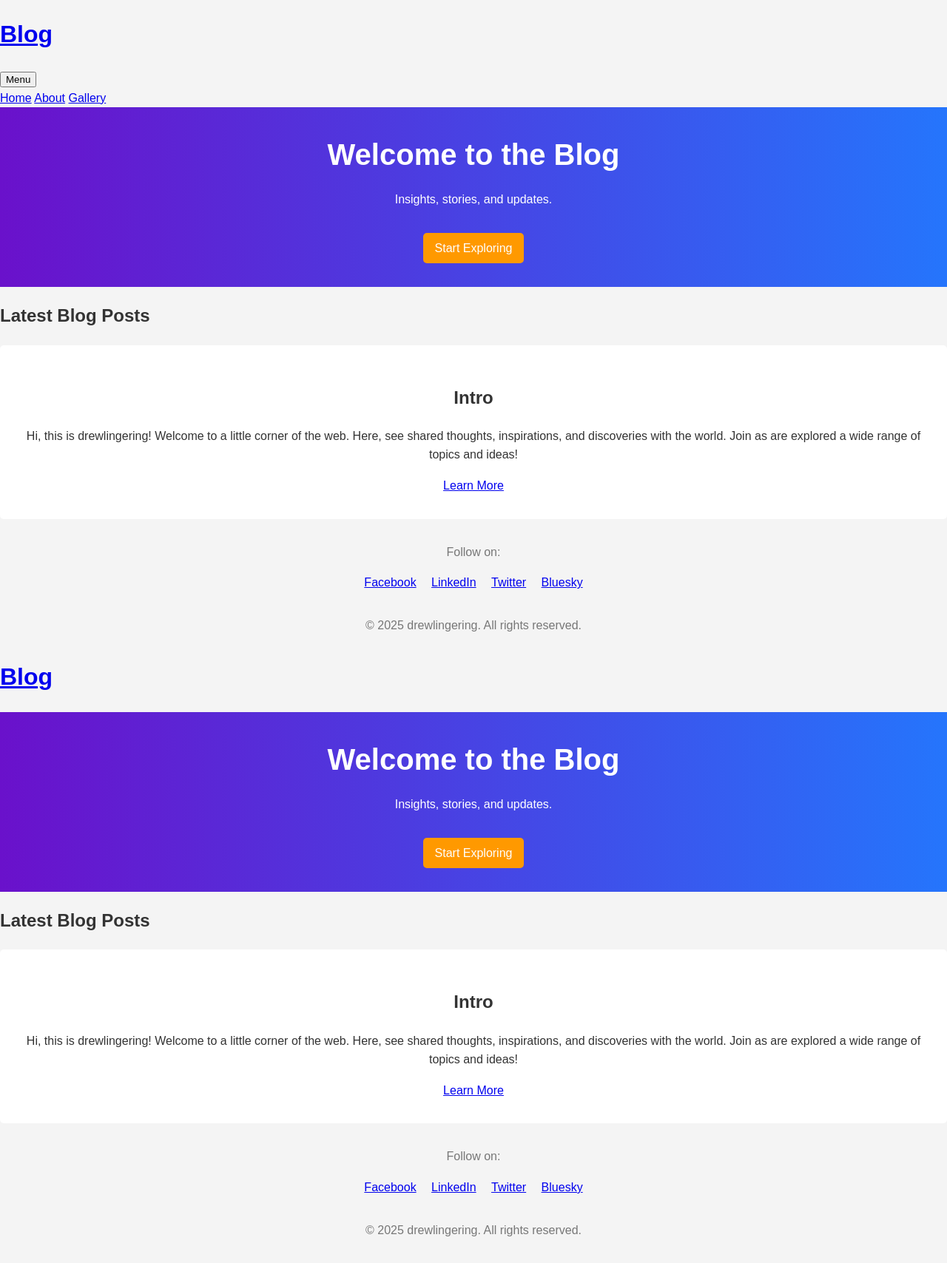
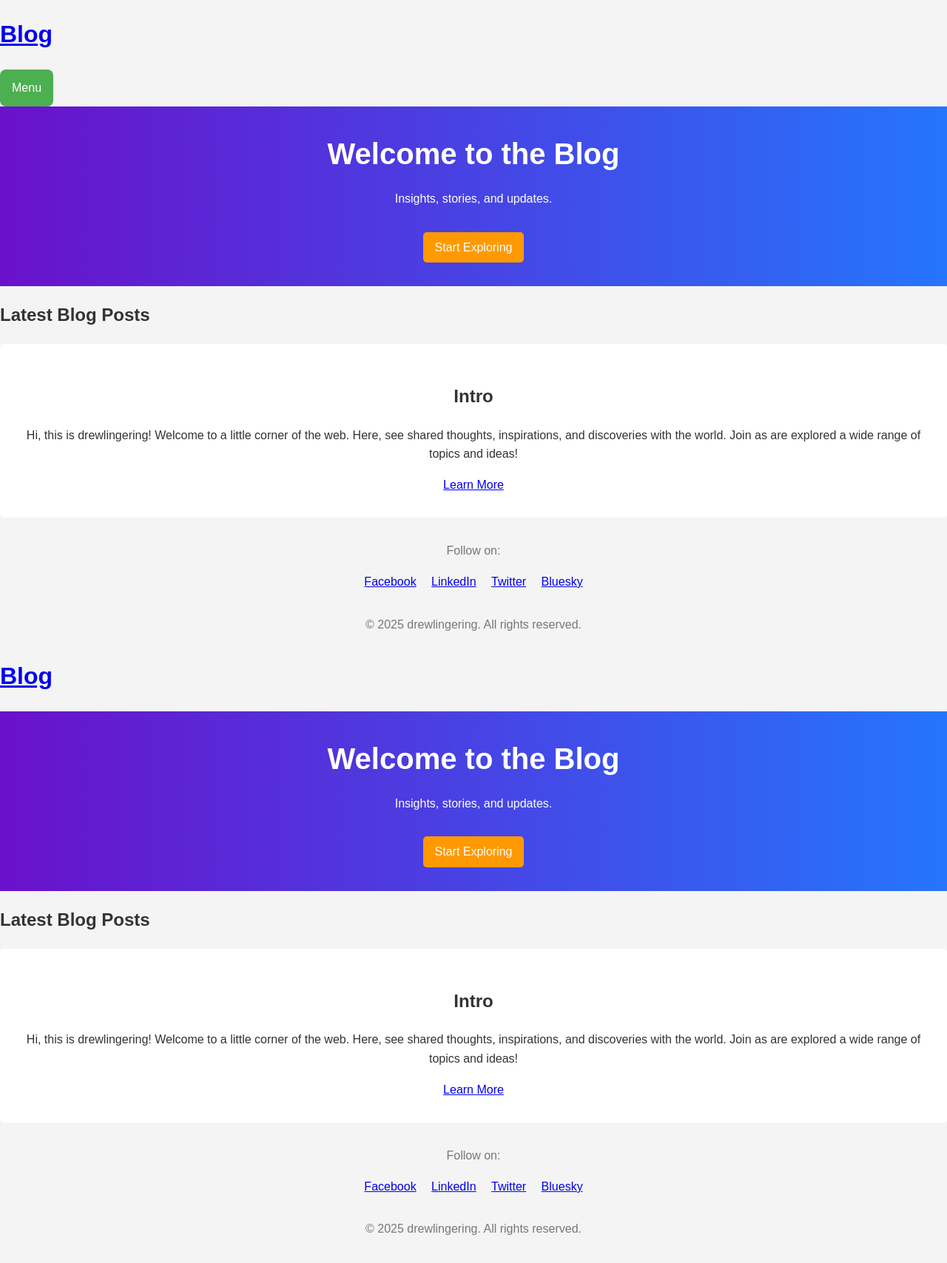
Before and after one commit to drewlingering/drewlingering.github.io, a Jekyll site: the page built from index.html, in a window 1280 px wide. Shown: the whole page at 74% size. Built offline with Jekyll 4.4.1, drawn with Linux system fonts in a browser that asks for light colours; comment, search, counter and statistics services are not loaded.

Commit message:
Update style.css

```diff
--- a/assets/css/style.css
+++ b/assets/css/style.css
@@ -91,3 +91,54 @@
     font-size: 14px;
     color: #555;
 }
+.dropdown {
+    position: relative;
+    display: inline-block;
+}
+
+.dropbtn {
+    background-color: #4CAF50;
+    color: white;
+    padding: 16px;
+    font-size: 16px;
+    border: none;
+    cursor: pointer;
+    border-radius: 8px;
+    transition: background-color 0.3s;
+}
+
+.dropbtn:hover {
+    background-color: #45a049;
+}
+
+.dropdown-content {
+    display: none;
+    position: absolute;
+    background-color: #f9f9f9;
+    min-width: 160px;
+    box-shadow: 0px 8px 16px 0px rgba(0,0,0,0.2);
+    border-radius: 8px;
+    z-index: 1;
+}
+
+.dropdown-content a {
+    color: black;
+    padding: 12px 16px;
+    text-decoration: none;
+    display: block;
+    transition: background-color 0.3s, color 0.3s;
+    border-radius: 8px;
+}
+
+.dropdown-content a:hover {
+    background-color: #f1f1f1;
+    color: #4CAF50;
+}
+
+.dropdown:hover .dropdown-content {
+    display: block;
+}
+
+.dropdown:hover .dropbtn {
+    background-color: #3e8e41;
+}
```
